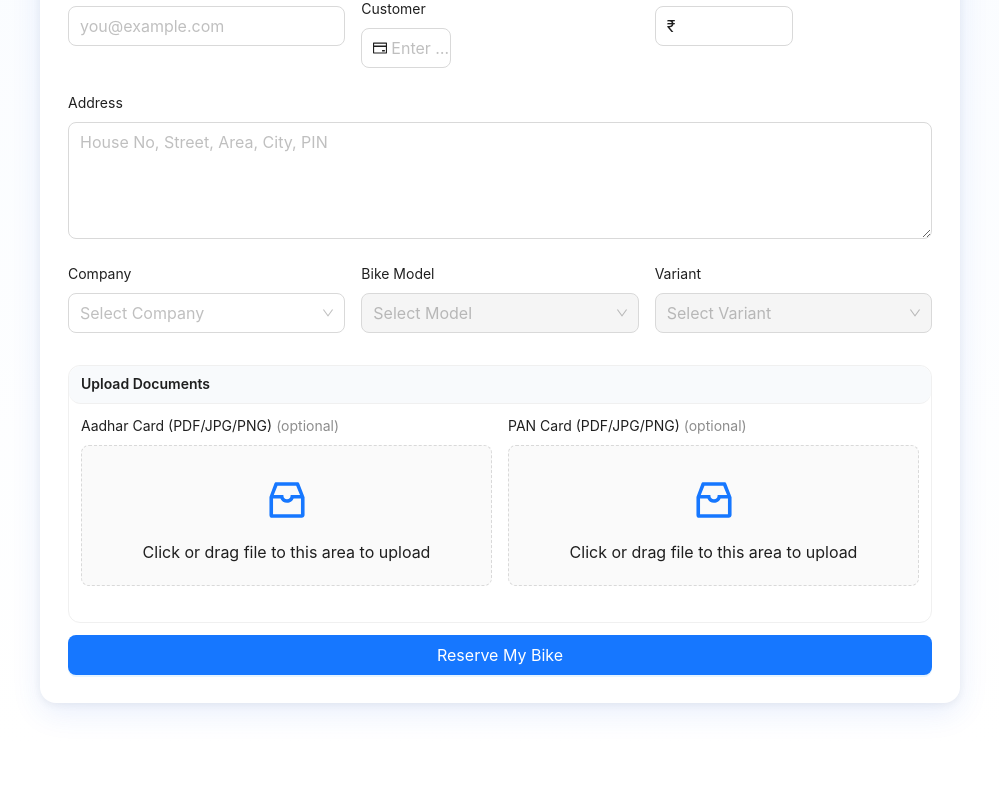
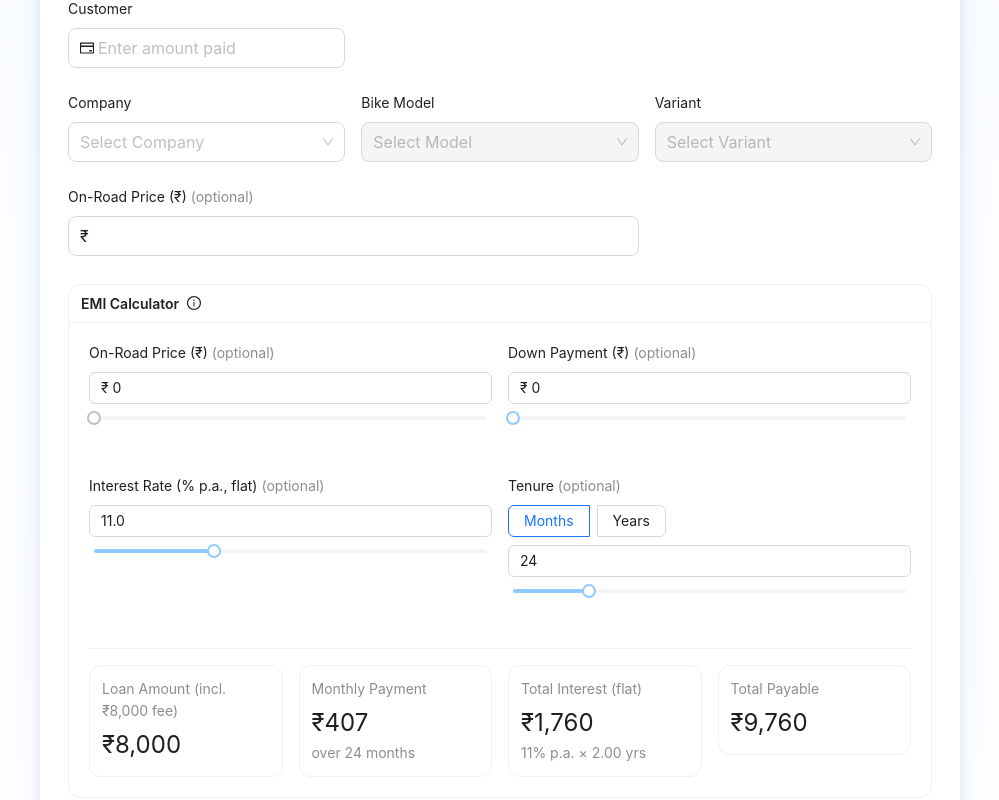
Before and after one commit to Shiv290899/shantha_motors_cleint_development, a React (Vite) app in the folder client/vite-project/: page /bookingform in a window 1280 px wide. Shown: the part 460-1260 px from the top of the page, without its empty margins (140-1139 px from the left). Before the commit the page ends 1211 px from the top, so only its background shows below. Built offline with nearby package versions, Linux system fonts and the light colour scheme.

Commit message:
Update BookingForm.jsx
design

```diff
--- a/client/vite-project/src/Components/BookingForm.jsx
+++ b/client/vite-project/src/Components/BookingForm.jsx
@@ -12,8 +12,18 @@ import {
   Typography,
   message,
   Grid,
+  Slider,
+  Space,
+  Tooltip,
+  Radio,
+  Divider,
+  Statistic,
 } from "antd";
-import { InboxOutlined, CreditCardOutlined } from "@ant-design/icons";
+import {
+  InboxOutlined,
+  CreditCardOutlined,
+  InfoCircleOutlined,
+} from "@ant-design/icons";
 
 const { Title, Text } = Typography;
 const { Dragger } = Upload;
@@ -33,7 +43,15 @@ const normalizeRow = (row = {}) => ({
   onRoadPrice: Number(String(row["On-Road Price"] || "0").replace(/[,₹\s]/g, "")) || 0,
 });
 
-const BookingForm = () => {
+// INR formatter
+const inr0 = (n) =>
+  new Intl.NumberFormat("en-IN", {
+    style: "currency",
+    currency: "INR",
+    maximumFractionDigits: 0,
+  }).format(Math.max(0, Math.round(n || 0)));
+
+export default function BookingForm() {
   const screens = useBreakpoint();
   const isMobile = !screens.md;
   const isTabletOnly = screens.md && !screens.lg;
@@ -46,13 +64,22 @@ const BookingForm = () => {
   const [selectedCompany, setSelectedCompany] = useState("");
   const [selectedModel, setSelectedModel] = useState("");
 
+  // ---- EMI STATE (driven by form fields) ----
+  const fixedProcessingFee = 8000;
+  const [emiPrice, setEmiPrice] = useState(0);          // on-road price
+  const [emiDown, setEmiDown] = useState(0);            // down payment (booking amount)
+  const [emiRate, setEmiRate] = useState(11);
+  const [tenureType, setTenureType] = useState("months"); // "months" | "years"
+  const [tenure, setTenure] = useState(24);
+
   // Load & normalize from /public/bikeData.json
   useEffect(() => {
     fetch("/bikeData.json")
       .then((res) => res.json())
       .then((data) => {
         if (Array.isArray(data)) {
-          setBikeData(data.map(normalizeRow).filter(r => r.company && r.model && r.variant));
+          const cleaned = data.map(normalizeRow).filter(r => r.company && r.model && r.variant);
+          setBikeData(cleaned);
         } else {
           message.error("Invalid bike data format");
         }
@@ -60,7 +87,7 @@ const BookingForm = () => {
       .catch(() => message.error("Failed to load bike data"));
   }, []);
 
-  // Derived dropdown lists
+  // Dropdown lists
   const companies = useMemo(
     () => [...new Set(bikeData.map((r) => r.company))],
     [bikeData]
@@ -84,14 +111,23 @@ const BookingForm = () => {
     [bikeData, selectedCompany, selectedModel]
   );
 
-  // When variant changes, set ONLY onRoadPrice field
+  // When variant changes, set both: form.onRoadPrice and EMI price
   const handleVariantChange = (value) => {
     const found = bikeData.find(
       (r) => r.company === selectedCompany && r.model === selectedModel && r.variant === value
     );
-    form.setFieldsValue({ onRoadPrice: found ? found.onRoadPrice : undefined });
+    const price = found ? found.onRoadPrice : 0;
+    form.setFieldsValue({ onRoadPrice: price });
+    setEmiPrice(price);
   };
 
+  // Keep EMI Down Payment in sync with "Booking Amount"
+  const handleBookingAmountChange = (val) => {
+    const clean = Number(val || 0);
+    setEmiDown(clean);
+  };
+
+  // Upload rules
   const beforeUpload = (file) => {
     const isValidType =
       file.type === "application/pdf" ||
@@ -118,6 +154,16 @@ const BookingForm = () => {
       mobileNumber: values.mobileNumber?.trim(),
       alternateMobileNumber: values.alternateMobileNumber?.trim() || undefined,
       documents: { aadhar, pan },
+
+      // Helpful to include EMI snapshot in submission:
+      emiSnapshot: {
+        onRoadPrice: emiPrice,
+        downPayment: emiDown,
+        interestRate: emiRate,
+        tenureType,
+        tenure,
+        ...emiCalc, // from memo below
+      },
     };
 
     console.log("Booking submitted:", payload);
@@ -127,6 +173,9 @@ const BookingForm = () => {
     setPanList([]);
     setSelectedCompany("");
     setSelectedModel("");
+    // reset emi
+    setEmiPrice(0);
+    setEmiDown(0);
   };
 
   const onFinishFailed = ({ errorFields }) => {
@@ -135,6 +184,31 @@ const BookingForm = () => {
     }
   };
 
+  // -------- EMI CALC (Flat/Simple interest) --------
+  const emiCalc = useMemo(() => {
+    const base = Math.max(Number(emiPrice || 0) - Number(emiDown || 0), 0);
+    const p = base + fixedProcessingFee;
+    const m = tenureType === "years"
+      ? Math.max(1, Number(tenure || 0)) * 12
+      : Math.max(1, Number(tenure || 0));
+    const y = m / 12;
+    const r = Number(emiRate || 0) / 100;
+
+    const interest = p * r * y;
+    const total = p + interest;
+    const monthly = m > 0 ? total / m : 0;
+
+    return {
+      principal: isFinite(p) ? p : 0,
+      months: isFinite(m) ? m : 0,
+      years: isFinite(y) ? y : 0,
+      totalInterest: isFinite(interest) ? interest : 0,
+      totalPayable: isFinite(total) ? total : 0,
+      monthlyPay: isFinite(monthly) ? monthly : 0,
+    };
+  }, [emiPrice, emiDown, emiRate, tenure, tenureType]);
+
+  // Header badge
   const headerBadge = (
     <div
       style={{
@@ -193,7 +267,7 @@ const BookingForm = () => {
           onFinishFailed={onFinishFailed}
           requiredMark="optional"
         >
-          {/* Customer Name */}
+          {/* 1) Customer Name */}
           <Form.Item
             label="Customer Name"
             name="customerName"
@@ -202,7 +276,7 @@ const BookingForm = () => {
             <Input size="large" placeholder="e.g., Rahul Sharma" allowClear />
           </Form.Item>
 
-          {/* Phones */}
+          {/* 2) Phones */}
           <Row gutter={[16, 0]}>
             <Col xs={24} md={12}>
               <Form.Item
@@ -211,13 +285,7 @@ const BookingForm = () => {
                 rules={phoneRule}
                 normalize={(v) => (v ? v.replace(/\D/g, "").slice(0, 10) : v)}
               >
-                <Input
-                  size="large"
-                  placeholder="10-digit number"
-                  maxLength={10}
-                  inputMode="numeric"
-                  allowClear
-                />
+                <Input size="large" placeholder="10-digit number" maxLength={10} inputMode="numeric" allowClear />
               </Form.Item>
             </Col>
             <Col xs={24} md={12}>
@@ -232,16 +300,9 @@ const BookingForm = () => {
             </Col>
           </Row>
 
-          {/* Email + Booking Amount + On-Road Price */}
+          {/* 3) Booking Amount (syncs to EMI Down Payment) */}
           <Row gutter={[16, 0]}>
             <Col xs={24} md={8}>
-              <Form.Item label="Email" name="email" rules={[{ type: "email" }]}>
-                <Input size="large" placeholder="you@example.com" allowClear />
-              </Form.Item>
-            </Col>
-
-            <Col xs={24} md={8}>
-              {/* USER-ENTERED BOOKING AMOUNT */}
               <Form.Item
                 label="Booking Amount (₹) — Paid by Customer"
                 name="bookingAmount"
@@ -249,47 +310,18 @@ const BookingForm = () => {
               >
                 <InputNumber
                   size="large"
-                  className="w-full"
+                  style={{ width: "100%" }}
                   min={0}
                   step={500}
                   prefix={<CreditCardOutlined />}
                   placeholder="Enter amount paid"
+                  onChange={handleBookingAmountChange}
                 />
               </Form.Item>
             </Col>
-
-            <Col xs={24} md={8}> {/* increased from md={8} to md={16} */}
-              {/* AUTO-FILLED ON-ROAD PRICE (READ ONLY) */}
-              <Form.Item label="On-Road Price (₹)" name="onRoadPrice">
-                <InputNumber
-                  size="large"
-                  style={{ width: '50%' }} // ensures it fills the column
-                  readOnly
-                  placeholder="Select company/model/variant"
-                  formatter={(v) =>
-                    `₹ ${String(v ?? "")}`.replace(/\B(?=(\d{3})+(?!\d))/g, ",")
-                  }
-                />
-              </Form.Item>
-            </Col>
-
           </Row>
 
-          {/* Address */}
-          <Form.Item
-            label="Address"
-            name="address"
-            rules={[{ required: true, message: "Please enter address" }]}
-          >
-            <Input.TextArea
-              size="large"
-              rows={isMobile ? 3 : 4}
-              placeholder="House No, Street, Area, City, PIN"
-              allowClear
-            />
-          </Form.Item>
-
-          {/* Company → Model → Variant */}
+          {/* 4) Company → Model → Variant (sets On-Road Price) */}
           <Row gutter={[16, 0]}>
             <Col xs={24} md={8}>
               <Form.Item
@@ -306,14 +338,13 @@ const BookingForm = () => {
                     form.setFieldsValue({
                       bikeModel: undefined,
                       variant: undefined,
-                      onRoadPrice: undefined, // clear on-road price when changing
+                      onRoadPrice: undefined,
                     });
+                    setEmiPrice(0);
                   }}
                 >
                   {companies.map((c, i) => (
-                    <Option key={i} value={c}>
-                      {c}
-                    </Option>
+                    <Option key={i} value={c}>{c}</Option>
                   ))}
                 </Select>
               </Form.Item>
@@ -332,12 +363,11 @@ const BookingForm = () => {
                   onChange={(value) => {
                     setSelectedModel(value);
                     form.setFieldsValue({ variant: undefined, onRoadPrice: undefined });
+                    setEmiPrice(0);
                   }}
                 >
                   {models.map((m, i) => (
-                    <Option key={i} value={m}>
-                      {m}
-                    </Option>
+                    <Option key={i} value={m}>{m}</Option>
                   ))}
                 </Select>
               </Form.Item>
@@ -356,16 +386,235 @@ const BookingForm = () => {
                   onChange={handleVariantChange}
                 >
                   {variants.map((v, i) => (
-                    <Option key={i} value={v}>
-                      {v}
-                    </Option>
+                    <Option key={i} value={v}>{v}</Option>
                   ))}
                 </Select>
               </Form.Item>
             </Col>
           </Row>
 
-          {/* Documents (optional) */}
+          {/* Read-only On-Road Price (for clarity) */}
+          <Row gutter={[16, 0]}>
+            <Col xs={24} md={16}>
+              <Form.Item label="On-Road Price (₹)" name="onRoadPrice">
+                <InputNumber
+                  size="large"
+                  style={{ width: "100%" }}
+                  readOnly
+                  value={emiPrice}
+                  formatter={(val) => `₹ ${String(val ?? "0").replace(/\B(?=(\d{3})+(?!\d))/g, ",")}`}
+                />
+              </Form.Item>
+            </Col>
+          </Row>
+
+          {/* 5) EMI CALCULATOR (inline) */}
+          <Card
+            size="small"
+            style={{ borderRadius: 12, marginTop: 4, marginBottom: 12 }}
+            bodyStyle={{ padding: isMobile ? 12 : 20 }}
+            title={
+              <Space>
+                <Text strong>EMI Calculator</Text>
+                <Tooltip title="Uses On-Road Price from the selected variant and Booking Amount as Down Payment.">
+                  <InfoCircleOutlined />
+                </Tooltip>
+              </Space>
+            }
+          >
+            <Row gutter={[16, 16]}>
+              {/* On-Road Price (locked to selection) */}
+              <Col xs={24} md={12}>
+                <Form.Item label="On-Road Price (₹)">
+                  <InputNumber
+                    size={isMobile ? "large" : "middle"}
+                    style={{ width: "100%" }}
+                    readOnly
+                    value={emiPrice}
+                    formatter={(val) => `₹ ${String(val ?? "0").replace(/\B(?=(\d{3})+(?!\d))/g, ",")}`}
+                  />
+                  <Slider
+                    disabled
+                    tooltip={{ open: false }}
+                    min={0}
+                    max={Math.max(emiPrice, 100000)}
+                    value={emiPrice}
+                    style={{ marginTop: 8 }}
+                  />
+                </Form.Item>
+              </Col>
+
+              {/* Down Payment (kept in sync with Booking Amount) */}
+              <Col xs={24} md={12}>
+                <Form.Item label="Down Payment (₹)">
+                  <InputNumber
+                    size={isMobile ? "large" : "middle"}
+                    style={{ width: "100%" }}
+                    min={0}
+                    max={emiPrice}
+                    step={1000}
+                    value={emiDown}
+                    onChange={(v) => {
+                      const n = Math.min(Number(v || 0), emiPrice || 0);
+                      setEmiDown(n);
+                      // keep Form's bookingAmount in sync
+                      form.setFieldsValue({ bookingAmount: n });
+                    }}
+                    formatter={(val) => `₹ ${String(val ?? "0").replace(/\B(?=(\d{3})+(?!\d))/g, ",")}`}
+                    parser={(val) => String(val || "0").replace(/[₹,\s,]/g, "")}
+                  />
+                  <Slider
+                    tooltip={{ open: false }}
+                    min={0}
+                    max={emiPrice || 0}
+                    step={1000}
+                    value={Math.min(emiDown, emiPrice || 0)}
+                    onChange={(v) => {
+                      setEmiDown(v);
+                      form.setFieldsValue({ bookingAmount: v });
+                    }}
+                    style={{ marginTop: 8 }}
+                  />
+                </Form.Item>
+              </Col>
+
+              {/* Interest Rate (Flat) */}
+              <Col xs={24} md={12}>
+                <Form.Item label="Interest Rate (% p.a., flat)">
+                  <InputNumber
+                    size={isMobile ? "large" : "middle"}
+                    min={0}
+                    max={36}
+                    step={0.1}
+                    value={emiRate}
+                    onChange={(v) => setEmiRate(Number(v || 0))}
+                    style={{ width: "100%" }}
+                  />
+                  <Slider
+                    tooltip={{ open: false }}
+                    min={0}
+                    max={36}
+                    step={0.1}
+                    value={emiRate}
+                    onChange={(v) => setEmiRate(Number(v))}
+                    style={{ marginTop: 8 }}
+                  />
+                </Form.Item>
+              </Col>
+
+              {/* Tenure */}
+              <Col xs={24} md={12}>
+                <Form.Item label="Tenure">
+                  <Radio.Group
+                    value={tenureType}
+                    onChange={(e) => {
+                      const next = e.target.value;
+                      setTenureType(next);
+                      if (next === "years") setTenure(Math.max(1, Math.round(tenure / 12)));
+                      else setTenure(Math.max(1, Math.round(tenure * 12)));
+                    }}
+                    style={{ marginBottom: 8, display: "flex", gap: 8, flexWrap: "wrap" }}
+                  >
+                    <Radio.Button value="months">Months</Radio.Button>
+                    <Radio.Button value="years">Years</Radio.Button>
+                  </Radio.Group>
+
+                  {tenureType === "months" ? (
+                    <>
+                      <InputNumber
+                        min={1}
+                        max={120}
+                        step={1}
+                        value={tenure}
+                        onChange={(v) => setTenure(Number(v || 0))}
+                        style={{ width: "100%" }}
+                      />
+                      <Slider
+                        tooltip={{ open: false }}
+                        min={1}
+                        max={120}
+                        step={1}
+                        value={tenure}
+                        onChange={(v) => setTenure(Number(v))}
+                        style={{ marginTop: 8 }}
+                      />
+                    </>
+                  ) : (
+                    <>
+                      <InputNumber
+                        min={1}
+                        max={10}
+                        step={1}
+                        value={tenure}
+                        onChange={(v) => setTenure(Number(v || 0))}
+                        style={{ width: "100%" }}
+                      />
+                      <Slider
+                        tooltip={{ open: false }}
+                        min={1}
+                        max={10}
+                        step={1}
+                        value={tenure}
+                        onChange={(v) => setTenure(Number(v))}
+                        style={{ marginTop: 8 }}
+                      />
+                    </>
+                  )}
+                </Form.Item>
+              </Col>
+            </Row>
+
+            <Divider style={{ margin: isMobile ? "12px 0" : "16px 0" }} />
+
+            {/* EMI Results */}
+            <Row gutter={[16, 16]}>
+              <Col xs={24} sm={12} lg={6}>
+                <Card size="small" bordered style={{ borderRadius: 12 }}>
+                  <Statistic title={isMobile ? "Loan (incl. fee)" : "Loan Amount (incl. ₹8,000 fee)"} value={inr0(emiCalc.principal)} />
+                </Card>
+              </Col>
+
+              <Col xs={24} sm={12} lg={6}>
+                <Card size="small" bordered style={{ borderRadius: 12 }}>
+                  <Statistic title="Monthly Payment" value={inr0(emiCalc.monthlyPay)} />
+                  <Text type="secondary" style={{ display: "block" }}>
+                    over {emiCalc.months} months
+                  </Text>
+                </Card>
+              </Col>
+
+              <Col xs={24} sm={12} lg={6}>
+                <Card size="small" bordered style={{ borderRadius: 12 }}>
+                  <Statistic title="Total Interest (flat)" value={inr0(emiCalc.totalInterest)} />
+                  <Text type="secondary" style={{ display: "block" }}>
+                    {emiRate}% p.a. × {(emiCalc.years).toFixed(2)} yrs
+                  </Text>
+                </Card>
+              </Col>
+
+              <Col xs={24} sm={12} lg={6}>
+                <Card size="small" bordered style={{ borderRadius: 12 }}>
+                  <Statistic title="Total Payable" value={inr0(emiCalc.totalPayable)} />
+                </Card>
+              </Col>
+            </Row>
+          </Card>
+
+          {/* 6) Address */}
+          <Form.Item
+            label="Address"
+            name="address"
+            rules={[{ required: true, message: "Please enter address" }]}
+          >
+            <Input.TextArea
+              size="large"
+              rows={isMobile ? 3 : 4}
+              placeholder="House No, Street, Area, City, PIN"
+              allowClear
+            />
+          </Form.Item>
+
+          {/* 7) Documents */}
           <Card
             size="small"
             title={<Text strong>Upload Documents</Text>}
@@ -394,12 +643,8 @@ const BookingForm = () => {
                     accept=".pdf,.jpg,.jpeg,.png"
                     itemRender={(origin) => origin}
                   >
-                    <p className="ant-upload-drag-icon">
-                      <InboxOutlined />
-                    </p>
-                    <p className="ant-upload-text">
-                      Click or drag file to this area to upload
-                    </p>
+                    <p className="ant-upload-drag-icon"><InboxOutlined /></p>
+                    <p className="ant-upload-text">Click or drag file to this area to upload</p>
                   </Dragger>
                 </Form.Item>
               </Col>
@@ -425,19 +670,15 @@ const BookingForm = () => {
                     accept=".pdf,.jpg,.jpeg,.png"
                     itemRender={(origin) => origin}
                   >
-                    <p className="ant-upload-drag-icon">
-                      <InboxOutlined />
-                    </p>
-                    <p className="ant-upload-text">
-                      Click or drag file to this area to upload
-                    </p>
+                    <p className="ant-upload-drag-icon"><InboxOutlined /></p>
+                    <p className="ant-upload-text">Click or drag file to this area to upload</p>
                   </Dragger>
                 </Form.Item>
               </Col>
             </Row>
           </Card>
 
-          {/* Submit */}
+          {/* 8) Submit */}
           <Form.Item style={{ marginTop: 8, marginBottom: 0 }}>
             <Button type="primary" htmlType="submit" size={isMobile ? "middle" : "large"} block>
               Reserve My Bike
@@ -447,6 +688,4 @@ const BookingForm = () => {
       </Card>
     </div>
   );
-};
-
-export default BookingForm;
+}
```
